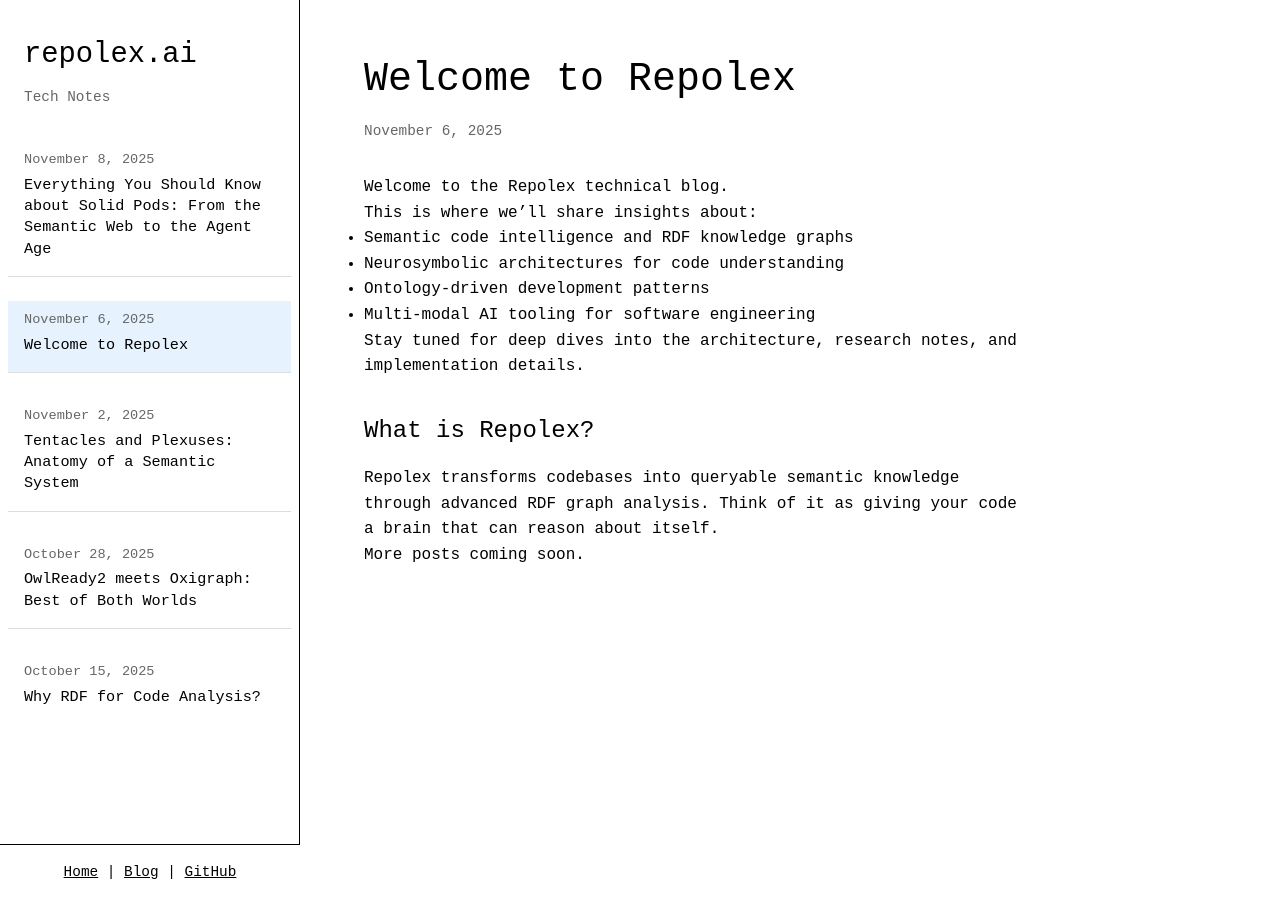
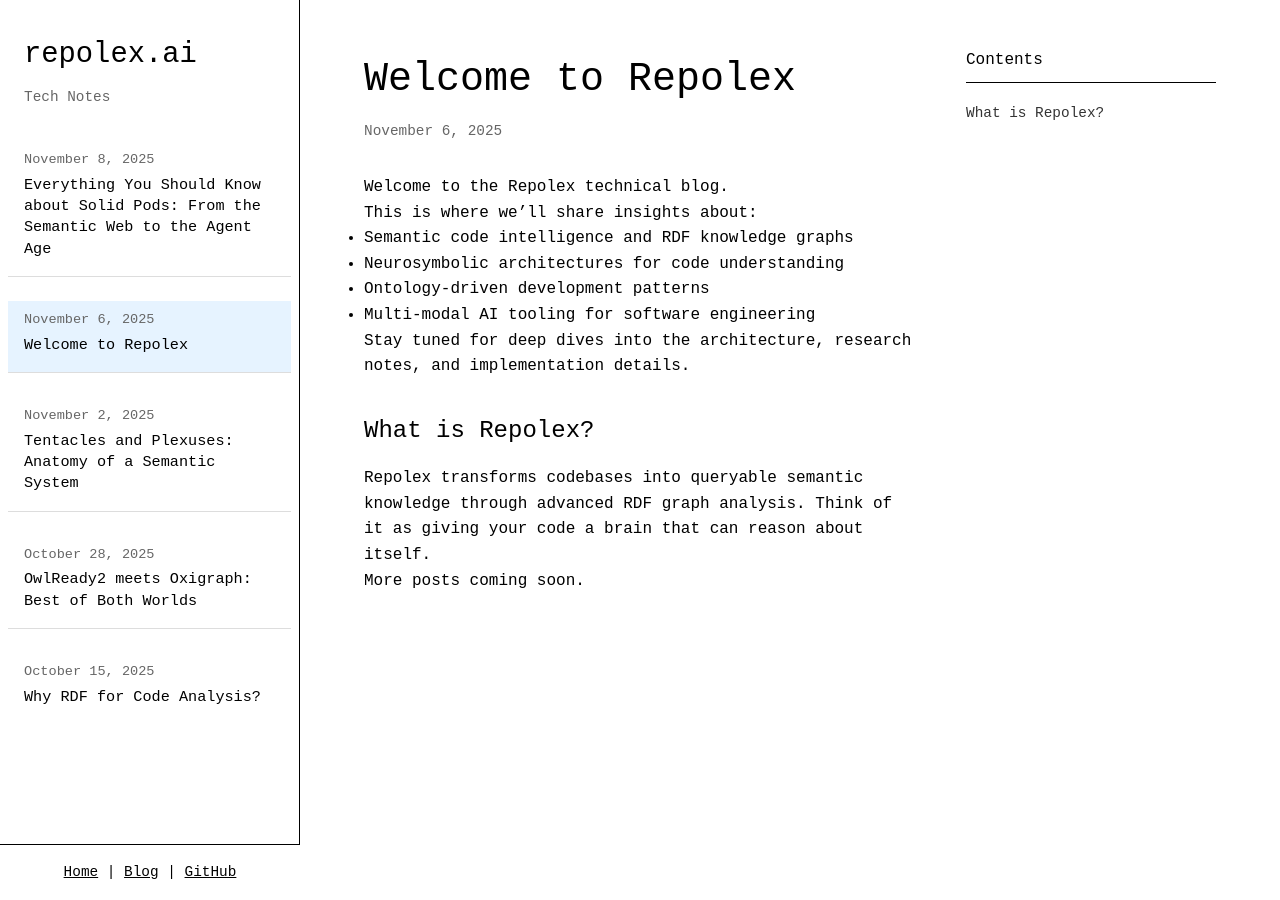
Before and after one commit to repolex-ai/repolex-www, a Jekyll site: the page built from _posts/2025-11-06-welcome.md, in a window 1280 px wide. Built offline with Jekyll 4.4.1, drawn with Linux system fonts in a browser that asks for light colours.

Commit message:
Add table of contents sidebar to blog posts
- New post-with-toc layout with right-hand TOC column
- JavaScript auto-generates TOC from h2/h3 headings
- Nested h3 items appear under their parent h2
- Sticky positioning keeps TOC visible while scrolling
- Smooth scroll to sections on click
- Responsive design (TOC moves to top on mobile)
- Auto-hides if post has no headings

Co-Authored-By: spacegoatai <spacegoatai@gmail.com>

```diff
--- /dev/null
+++ b/_layouts/post-with-toc.html
@@ -0,0 +1,93 @@
+---
+layout: blog-sidebar
+---
+
+<div class="post-with-toc">
+    <article class="post-content">
+        <h1>{{ page.title }}</h1>
+        <time datetime="{{ page.date | date_to_xmlschema }}">{{ page.date | date: "%B %-d, %Y" }}</time>
+
+        <div class="content">
+            {{ content }}
+        </div>
+    </article>
+
+    <aside class="toc-sidebar">
+        <div class="toc-sticky">
+            <h4>Contents</h4>
+            <div id="toc-container"></div>
+        </div>
+    </aside>
+</div>
+
+<script>
+// Generate TOC from h2 and h3 elements
+document.addEventListener('DOMContentLoaded', function() {
+    const article = document.querySelector('.post-content .content');
+    const tocContainer = document.getElementById('toc-container');
+
+    if (!article || !tocContainer) return;
+
+    const headings = article.querySelectorAll('h2, h3');
+
+    if (headings.length === 0) {
+        // No headings, hide TOC
+        document.querySelector('.toc-sidebar').style.display = 'none';
+        return;
+    }
+
+    const toc = document.createElement('ul');
+    toc.className = 'toc-list';
+
+    let currentH2 = null;
+
+    headings.forEach((heading, index) => {
+        // Add ID to heading for linking
+        if (!heading.id) {
+            heading.id = 'heading-' + index;
+        }
+
+        const li = document.createElement('li');
+        const a = document.createElement('a');
+        a.href = '#' + heading.id;
+        a.textContent = heading.textContent;
+        a.className = 'toc-link';
+
+        li.appendChild(a);
+
+        if (heading.tagName === 'H2') {
+            li.className = 'toc-h2';
+            toc.appendChild(li);
+            currentH2 = li;
+        } else if (heading.tagName === 'H3') {
+            li.className = 'toc-h3';
+
+            // Nest under current h2
+            if (currentH2) {
+                let sublist = currentH2.querySelector('ul');
+                if (!sublist) {
+                    sublist = document.createElement('ul');
+                    sublist.className = 'toc-sublist';
+                    currentH2.appendChild(sublist);
+                }
+                sublist.appendChild(li);
+            } else {
+                toc.appendChild(li);
+            }
+        }
+    });
+
+    tocContainer.appendChild(toc);
+
+    // Smooth scroll
+    document.querySelectorAll('.toc-link').forEach(link => {
+        link.addEventListener('click', function(e) {
+            e.preventDefault();
+            const target = document.querySelector(this.getAttribute('href'));
+            if (target) {
+                target.scrollIntoView({ behavior: 'smooth', block: 'start' });
+            }
+        });
+    });
+});
+</script>
--- a/_layouts/post.html
+++ b/_layouts/post.html
@@ -1,12 +1,5 @@
 ---
-layout: blog-sidebar
+layout: post-with-toc
 ---
 
-<article>
-    <h1>{{ page.title }}</h1>
-    <time datetime="{{ page.date | date_to_xmlschema }}">{{ page.date | date: "%B %-d, %Y" }}</time>
-
-    <div class="content">
-        {{ content }}
-    </div>
-</article>
+{{ content }}
--- a/assets/css/style.css
+++ b/assets/css/style.css
@@ -232,7 +232,7 @@
 .content-area {
     margin-left: 300px;
     padding: 3rem 4rem;
-    max-width: 800px;
+    max-width: 1200px;
     flex: 1;
 }
 
@@ -266,6 +266,75 @@
     font-size: 0.9rem;
 }
 
+/* TOC layout */
+.post-with-toc {
+    display: flex;
+    gap: 3rem;
+    position: relative;
+}
+
+.post-content {
+    flex: 1;
+    max-width: 700px;
+}
+
+.toc-sidebar {
+    width: 250px;
+    flex-shrink: 0;
+}
+
+.toc-sticky {
+    position: sticky;
+    top: 2rem;
+}
+
+.toc-sidebar h4 {
+    font-size: 1rem;
+    font-weight: normal;
+    margin-bottom: 1rem;
+    padding-bottom: 0.5rem;
+    border-bottom: 1px solid black;
+}
+
+.toc-list {
+    list-style: none;
+    padding: 0;
+    margin: 0;
+}
+
+.toc-h2 {
+    margin-bottom: 0.5rem;
+}
+
+.toc-h3 {
+    margin-bottom: 0.25rem;
+}
+
+.toc-sublist {
+    list-style: none;
+    padding-left: 1rem;
+    margin-top: 0.25rem;
+}
+
+.toc-link {
+    font-size: 0.9rem;
+    text-decoration: none;
+    color: #333;
+    display: block;
+    padding: 0.25rem 0;
+    line-height: 1.4;
+}
+
+.toc-link:hover {
+    color: black;
+    text-decoration: underline;
+}
+
+.toc-h3 .toc-link {
+    font-size: 0.85rem;
+    color: #666;
+}
+
 /* Responsive adjustments */
 @media (max-width: 768px) {
     body.blog-layout {
@@ -289,4 +358,26 @@
         position: relative;
         width: 100%;
     }
+
+    .post-with-toc {
+        flex-direction: column;
+    }
+
+    .post-content {
+        max-width: 100%;
+    }
+
+    .toc-sidebar {
+        width: 100%;
+        order: -1;
+        margin-bottom: 2rem;
+    }
+
+    .toc-sticky {
+        position: relative;
+        top: 0;
+        background: #f5f5f5;
+        padding: 1rem;
+        border: 1px solid black;
+    }
 }
```
